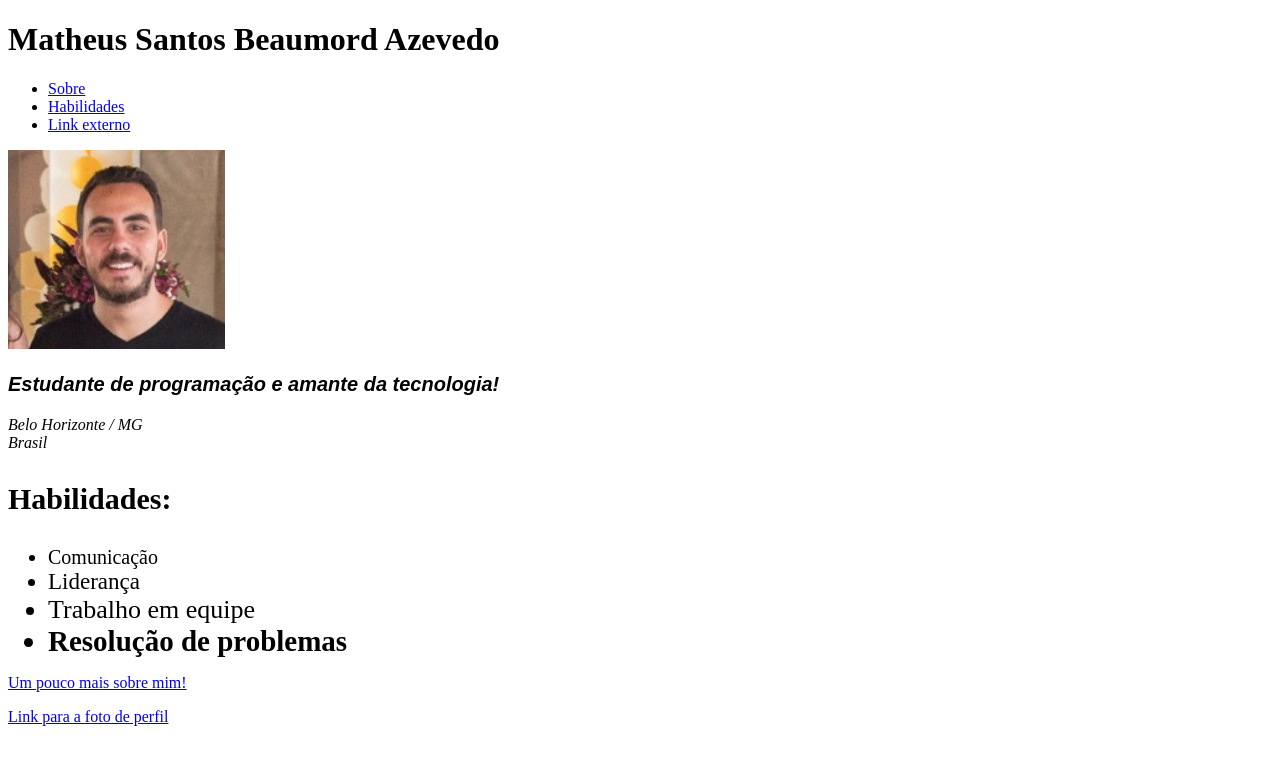
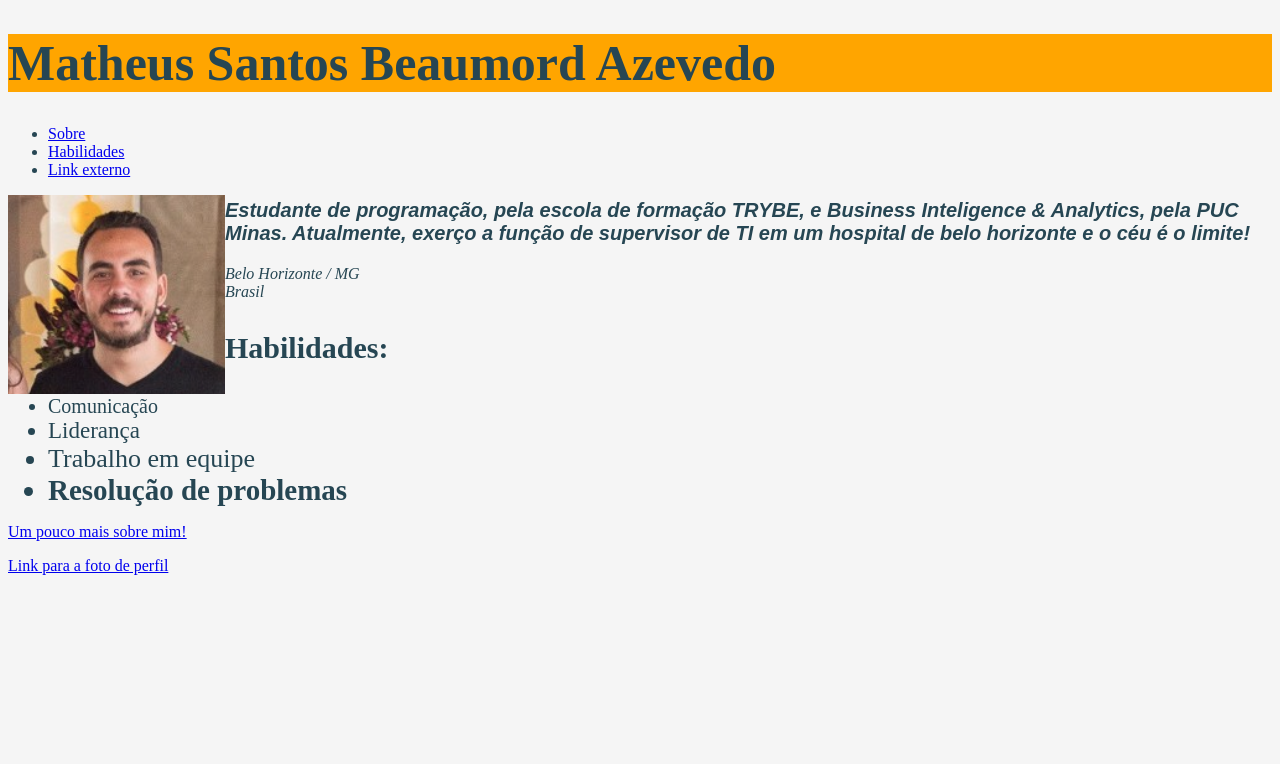
Before and after one commit to matheusbeaumord/Portfolio, a plain HTML site: page index.html in a window 1280 px wide. Drawn offline with Linux system fonts and the light colour scheme.

Commit message:
Início posicionamento CSS

```diff
--- a/index.html
+++ b/index.html
@@ -4,12 +4,13 @@
     <meta charset="UTF-8">
     <meta name="Matheus Beaumord" content="width=device-width, initial-scale=1.0">
     <title>Document</title>
-    <link href="style.css" rel="stylesheet"
-    <link href="https://fonts.google.com/specimen/Poppins">
+    <link rel="stylesheet" type="text/css" href="style.css" media="screen"/>
 
 </head>
     <body>
+        <div class="nome">
             <h1>Matheus Santos Beaumord Azevedo</h1>
+        </div>
 
         <ul>
             <li><a href="#sobre">Sobre</a></li>
@@ -17,12 +18,15 @@
             <li><a href="#link">Link externo</li></a>
 
         </ul>
+        <div>
+            <img class="foto" src="Perfil.png" alt="Foto de Perfil">
+        </div>
 
-    <img id="foto" src="Perfil.png" alt="Foto de Perfil">
-
-    <p class="sobre" id="sobre"><strong > Estudante de programação e amante da tecnologia! </strong></p>
+        <div>
+            <p class="sobre"><strong> Estudante de programação, pela escola de formação TRYBE, e Business Inteligence & Analytics, pela PUC Minas. Atualmente, exerço a função de supervisor de TI em um hospital de belo horizonte e o céu é o limite!</strong></p>
             <p class="nacionalidade" >Belo Horizonte / MG <br>
             Brasil</p>
+        </div>
 
             <p class="habi_tittle" id="habilidades">Habilidades:</p>
             <ul>
--- a/style.css
+++ b/style.css
@@ -1,18 +1,19 @@
-<style>
 body {
-    background-color: #A9A9A9;
+    font-family: Poppins;
+    background-color: #f5f5f5;
     color: #264653;
 }
-
-h1 {
-    font-family: Poppins;
-
+.nome {
+    height: auto;
+    background-color: #FFA500;
+    font-size: 25px;
 }
-
 .sobre {
     font-family: sans-serif;
     font-style: italic;
     font-size: 20px;
+    color: #264653;
+
 }
 
 .nacionalidade {
@@ -42,4 +43,13 @@ h1 {
     font-weight: bold;
 }
 
-</style>
+.nome {
+    height: auto;
+    background-color: #FFA500;
+}
+
+.foto {
+    float: left;
+    width: auto;
+
+}
```
Lines whose indentation alone changed are shown as unchanged.
